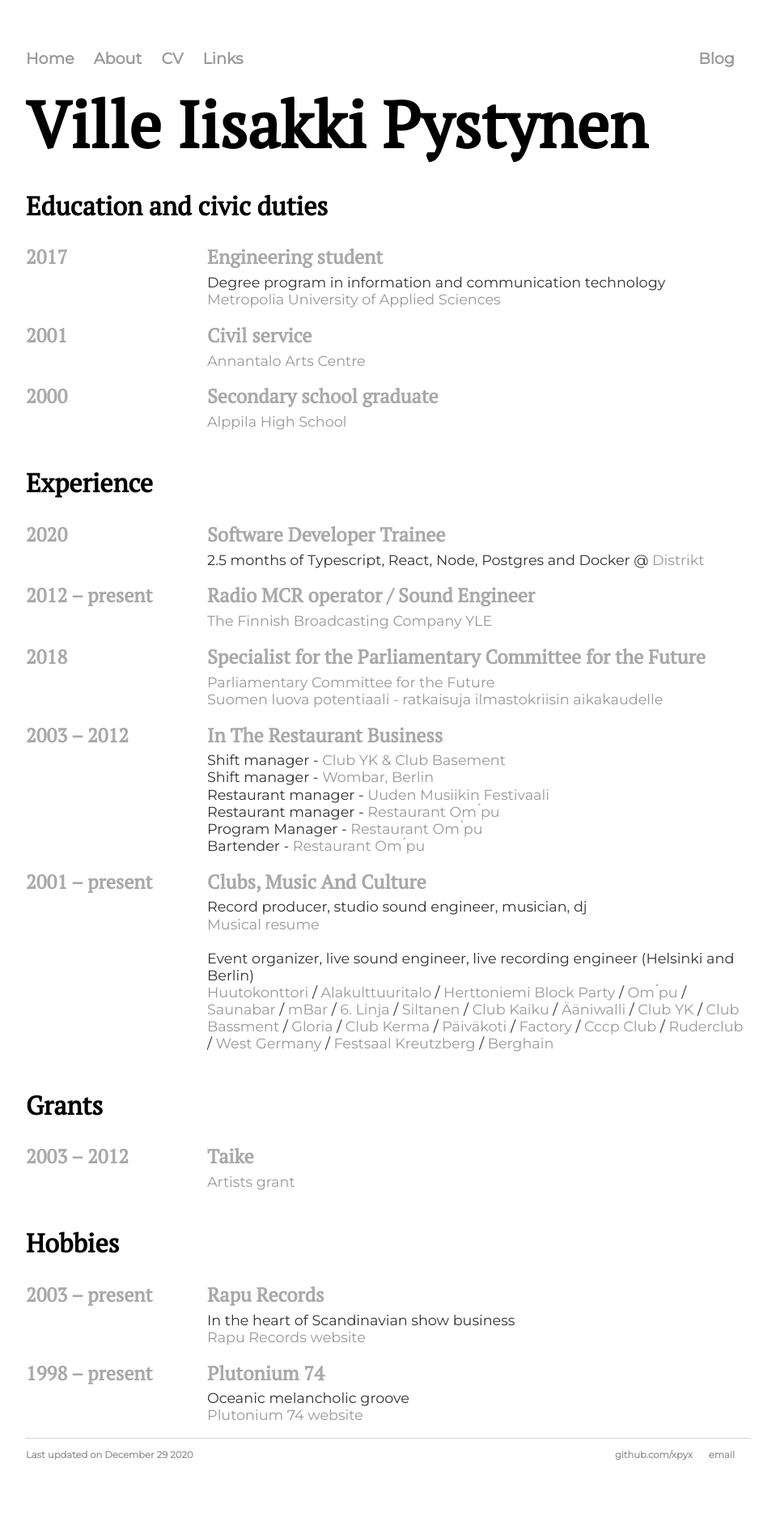
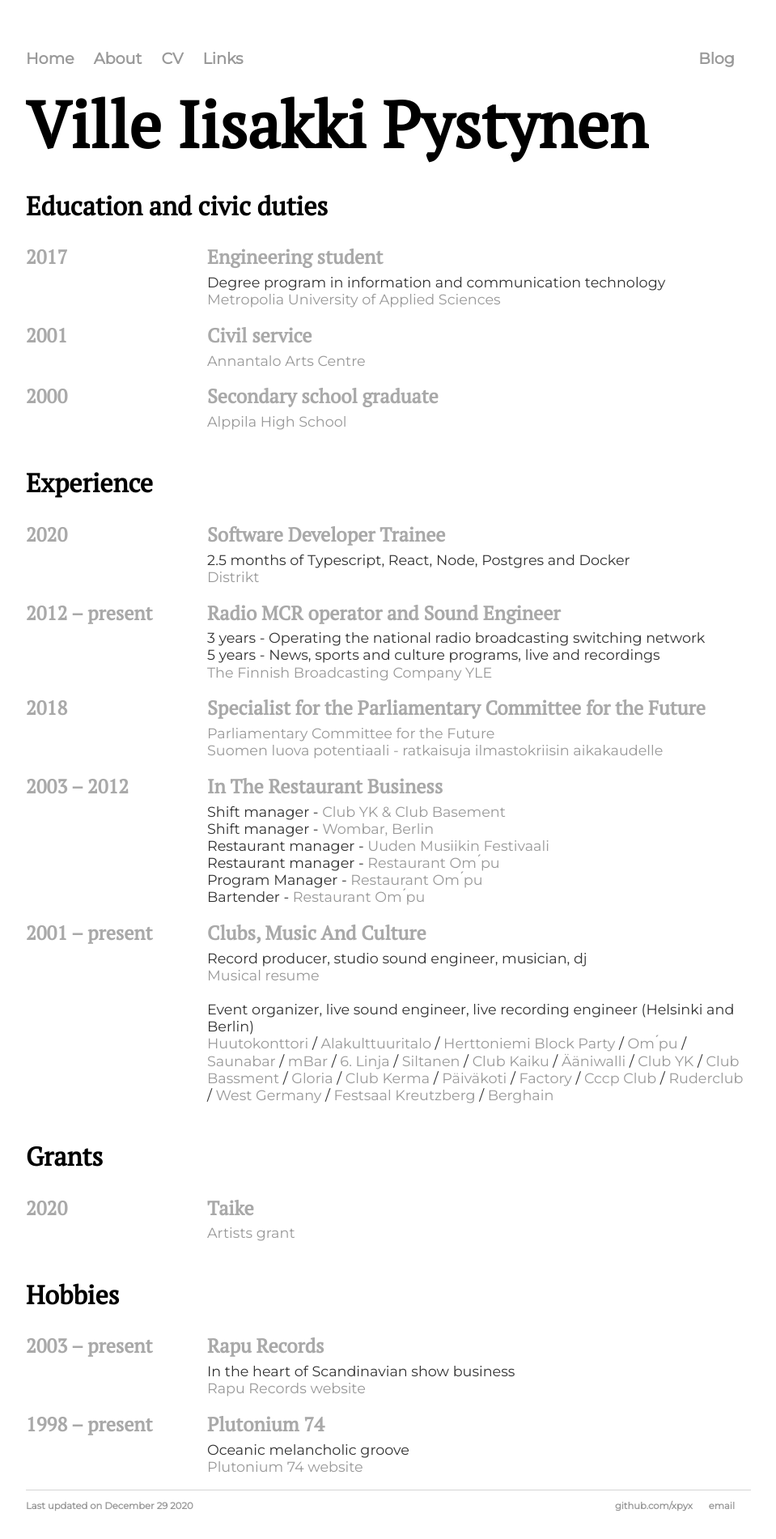
Before and after one commit to xpyx/xpyx.github.io, a Jekyll site: the page built from cv/index.html, in a window 1280 px wide. Shown: the whole page at 81% size, without its empty margins (160-1119 px from the left). Built offline with Jekyll 4.4.1, drawn with Linux system fonts in a browser that asks for light colours; before the commit the page ends 1837 px from its top, so only the background shows below that.

Commit message:
update cv

```diff
--- a/cv/index.html
+++ b/cv/index.html
@@ -60,7 +60,8 @@ title: CV
 
         <h3>Software Developer Trainee</h3>
         <p>
-            2.5 months of Typescript, React, Node, Postgres and Docker @ <a href="https://www.distrikt.fi" _target="blank">Distrikt</a><br>
+            2.5 months of Typescript, React, Node, Postgres and Docker<br>
+            <a href="https://www.distrikt.fi" _target="blank">Distrikt</a><br>
         </p>
 
     </div>
@@ -72,8 +73,10 @@ title: CV
     </div>
     <div class="column-right">
 
-        <h3>Radio MCR operator / Sound Engineer</h3>
-        <p><a href="https://www.yle.fi" _target="blank">The Finnish Broadcasting Company YLE</a></p>
+        <h3>Radio MCR operator and Sound Engineer</h3>
+        <p>3 years - Operating the national radio broadcasting switching network<br>
+        5 years - News, sports and culture programs, live and recordings<br>
+        <a href="https://www.yle.fi" _target="blank">The Finnish Broadcasting Company YLE</a></p>
 
     </div>
 </div>
@@ -165,7 +168,7 @@ title: CV
 
 <div class="row">
     <div class="column-left">
-        <h3>2003 – 2012</h3>
+        <h3>2020</h3>
     </div>
     <div class="column-right">
 
--- a/index.html
+++ b/index.html
@@ -10,7 +10,7 @@ title: Home
 		new deep learning magic from some data scientist's bag of tricks or a new hack I stumble upon in my Twitter feed.
 		<br><br>
 
-		This is my public diary or a notebook for my projects.
+		This webpage is a public diary and a notebook for my projects.
 		<br><br>
 		For now, I just want to help like-minded people find cool stories, hacks and projects trough this website.
 		<br><br>
```
